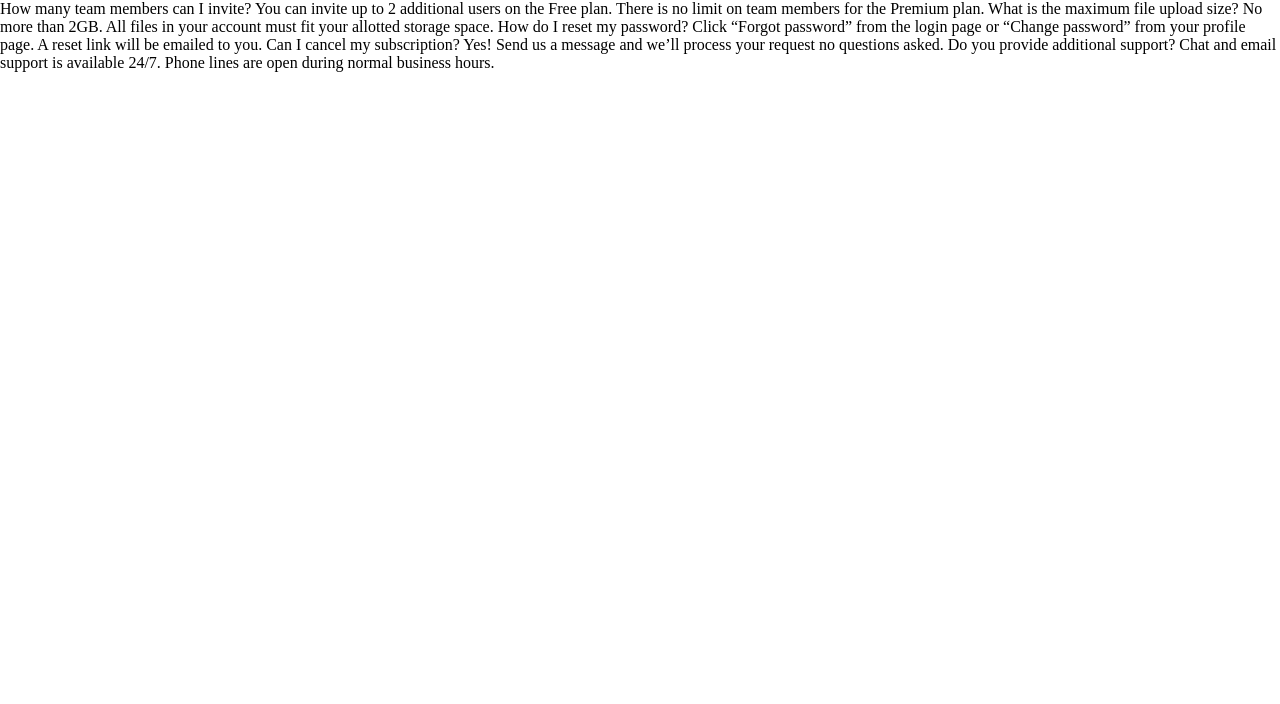
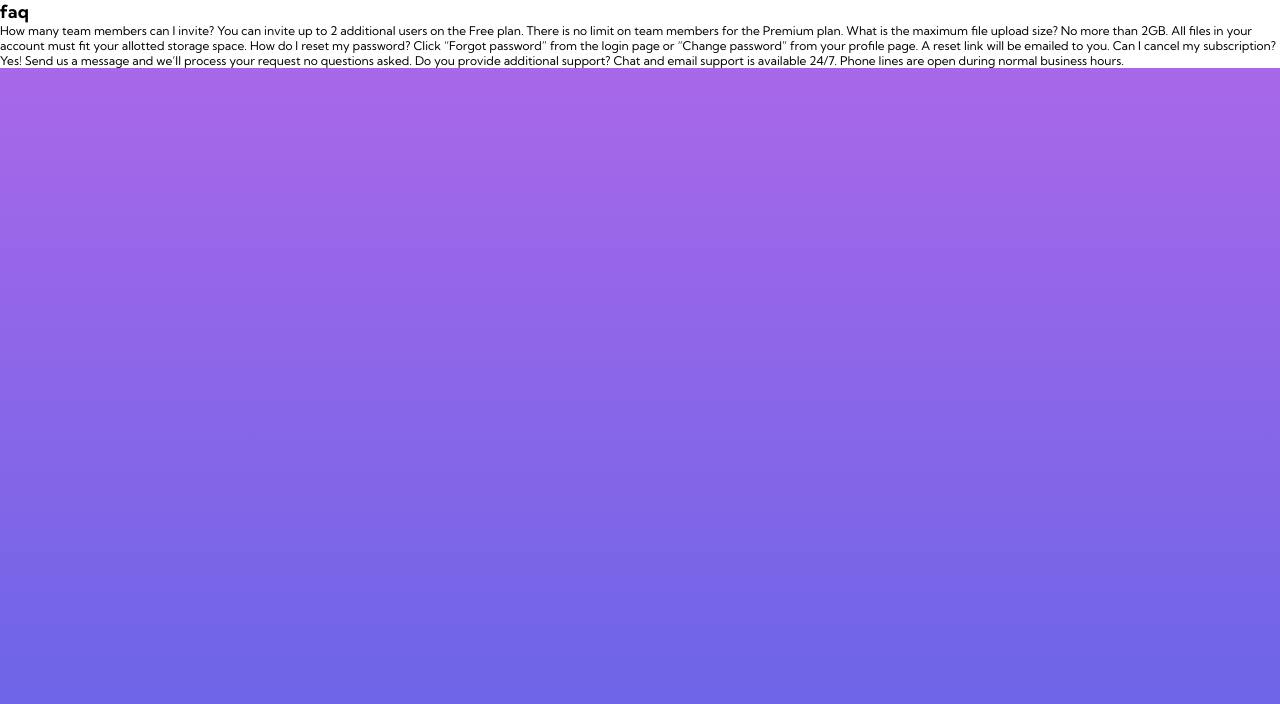
Before and after one commit to lilKriT/FAQ-Accordion-Card, a plain HTML site: page index.html in a window 1280 px wide. Drawn offline with Linux system fonts and the light colour scheme.

Commit message:
Styling.

```diff
--- a/index.html
+++ b/index.html
@@ -5,20 +5,30 @@
     <meta http-equiv="X-UA-Compatible" content="IE=edge" />
     <meta name="viewport" content="width=device-width, initial-scale=1.0" />
 
-    <link rel="stylesheet" href="style.css">
-    <link rel="shortcut icon" href="images/favicon-32x32.png" type="image/x-icon">
+    <link rel="stylesheet" href="style.css" />
+    <link
+      rel="shortcut icon"
+      href="images/favicon-32x32.png"
+      type="image/x-icon"
+    />
 
     <title>FAQ Accordion Card - created by lilKriT</title>
   </head>
   <body>
-    How many team members can I invite? You can invite up to 2 additional users
-    on the Free plan. There is no limit on team members for the Premium plan.
-    What is the maximum file upload size? No more than 2GB. All files in your
-    account must fit your allotted storage space. How do I reset my password?
-    Click “Forgot password” from the login page or “Change password” from your
-    profile page. A reset link will be emailed to you. Can I cancel my
-    subscription? Yes! Send us a message and we’ll process your request no
-    questions asked. Do you provide additional support? Chat and email support
-    is available 24/7. Phone lines are open during normal business hours.
+    <section class="faq-section">
+      <div class="faq">
+        <h2>faq</h2>
+        How many team members can I invite? You can invite up to 2 additional
+        users on the Free plan. There is no limit on team members for the
+        Premium plan. What is the maximum file upload size? No more than 2GB.
+        All files in your account must fit your allotted storage space. How do I
+        reset my password? Click “Forgot password” from the login page or
+        “Change password” from your profile page. A reset link will be emailed
+        to you. Can I cancel my subscription? Yes! Send us a message and we’ll
+        process your request no questions asked. Do you provide additional
+        support? Chat and email support is available 24/7. Phone lines are open
+        during normal business hours.
+      </div>
+    </section>
   </body>
 </html>
--- a/style.css
+++ b/style.css
@@ -18,3 +18,17 @@
   padding: 0;
   box-sizing: border-box;
 }
+
+body {
+  font-family: "Kumbh Sans", sans-serif;
+  font-size: 12px;
+}
+
+.faq-section {
+  min-height: 100vh;
+  background: linear-gradient(var(--soft-violet), var(--soft-blue));
+}
+
+.faq {
+  background: #fff;
+}
```
